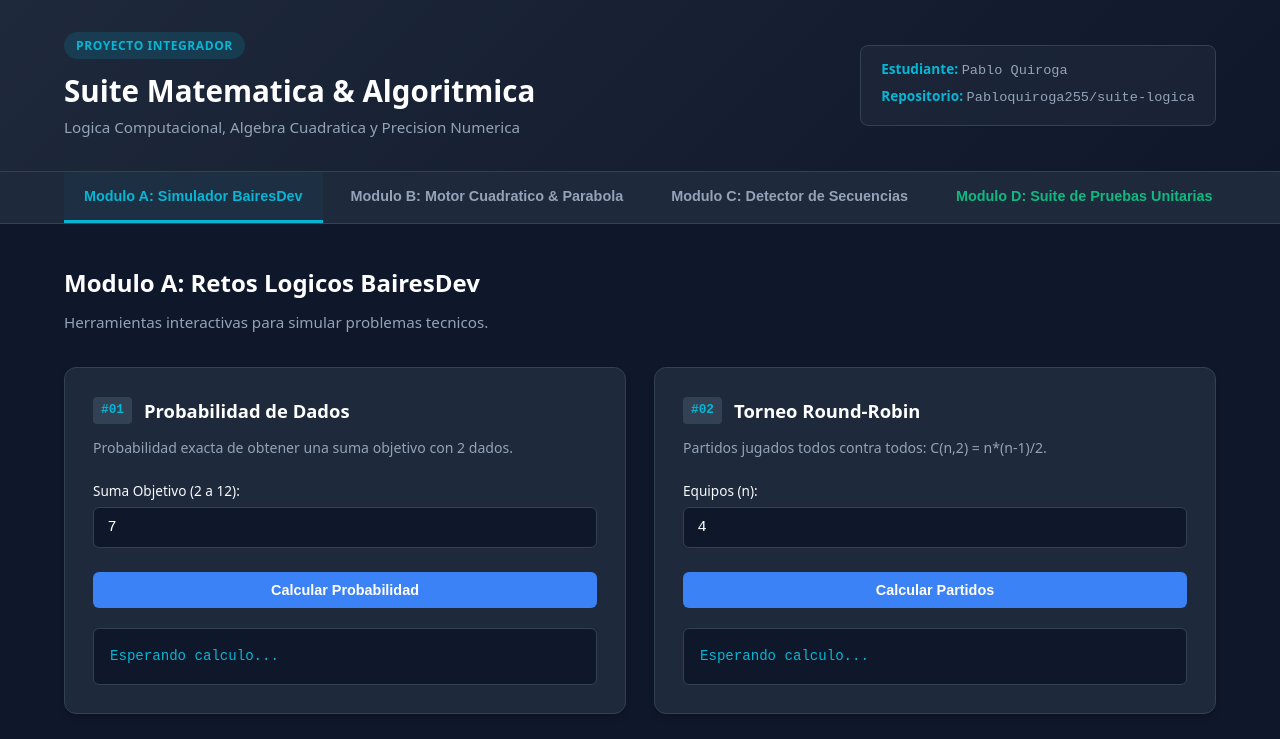
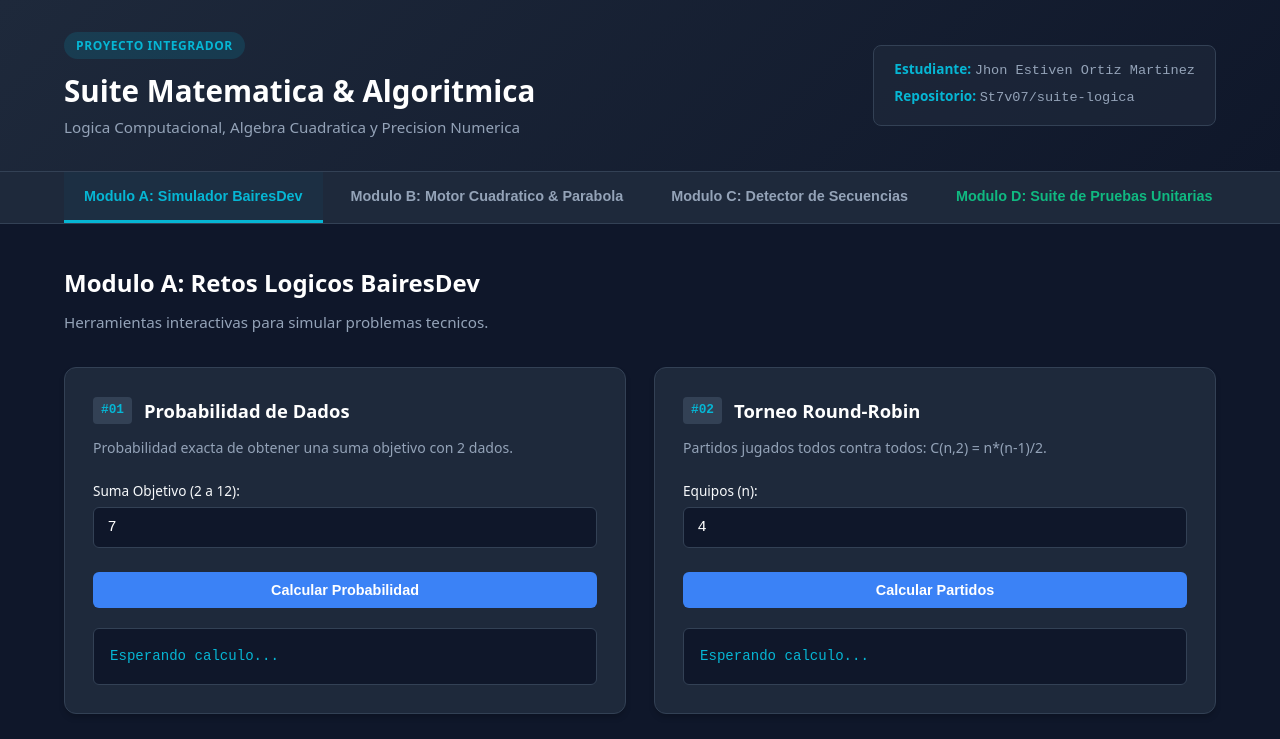
Before and after one commit to St7v07/suite-matematica-web, a plain HTML site: page index.html in a window 1280 px wide. Shown: the top 739 px of the page. Drawn offline with Linux system fonts and the light colour scheme.

Commit message:
Update student information in index.html

```diff
--- a/index.html
+++ b/index.html
@@ -16,8 +16,8 @@
         <p class="subtitle">Logica Computacional, Algebra Cuadratica y Precision Numerica</p>
       </div>
       <div class="student-info">
-        <div class="info-tag"><strong>Estudiante:</strong> <span class="placeholder">Pablo Quiroga</span></div>
-        <div class="info-tag"><strong>Repositorio:</strong> <span class="placeholder">Pabloquiroga255/suite-logica</span></div>
+        <div class="info-tag"><strong>Estudiante:</strong> <span class="placeholder">Jhon Estiven Ortiz Martinez</span></div>
+        <div class="info-tag"><strong>Repositorio:</strong> <span class="placeholder">St7v07/suite-logica</span></div>
       </div>
     </div>
   </header>
```
